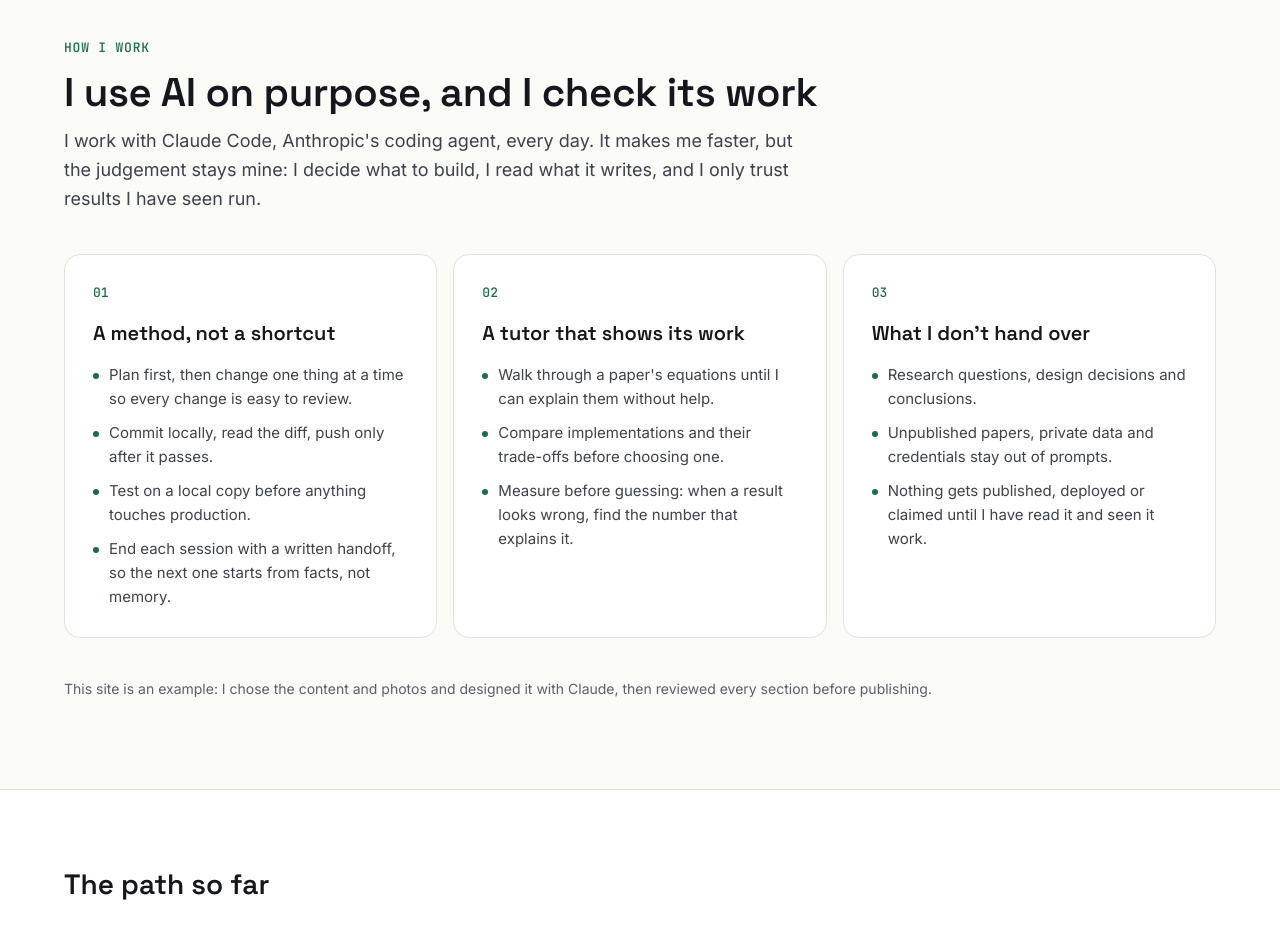
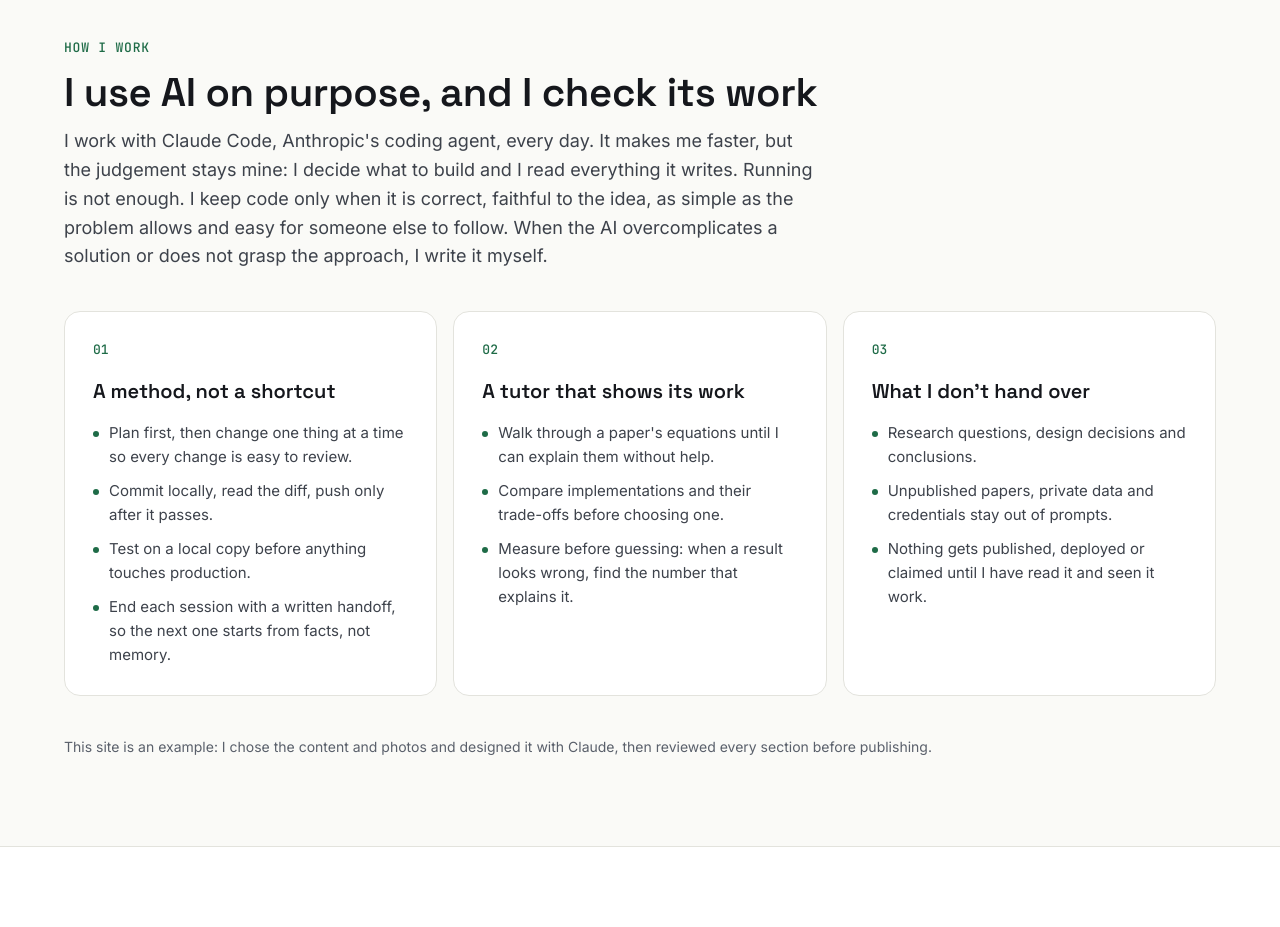
Before and after one commit to NicolasAraya932/NicolasAraya932.github.io, a plain HTML site: page index.html in a window 1280 px wide. Shown: the part 9440-10367 px from the top of the page. Drawn offline with Linux system fonts and the light colour scheme.

Commit message:
AI section: running code is not enough

```diff
--- a/index.html
+++ b/index.html
@@ -404,7 +404,7 @@
     <div class="intro">
       <p class="eyebrow">How I work</p>
       <h2 class="h2">I use AI on purpose, and I check its work</h2>
-      <p class="lead">I work with Claude Code, Anthropic's coding agent, every day. It makes me faster, but the judgement stays mine: I decide what to build, I read what it writes, and I only trust results I have seen run.</p>
+      <p class="lead">I work with Claude Code, Anthropic's coding agent, every day. It makes me faster, but the judgement stays mine: I decide what to build and I read everything it writes. Running is not enough. I keep code only when it is correct, faithful to the idea, as simple as the problem allows and easy for someone else to follow. When the AI overcomplicates a solution or does not grasp the approach, I write it myself.</p>
     </div>
     <div class="ai-grid">
       <div class="ai-col">
```
